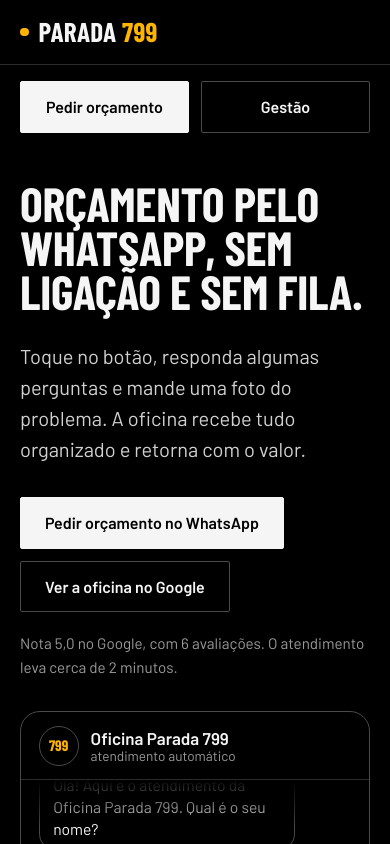
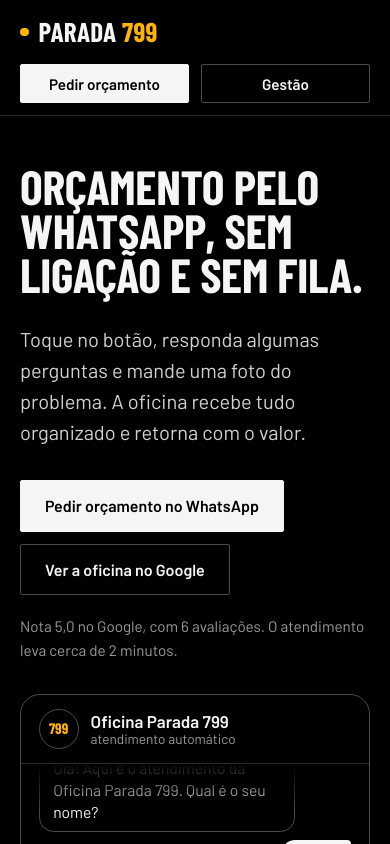
Before and after one commit to MatheusAnsel/Sistema-para-oficina, a Next.js app: page / in a window 390 px wide. Shown: the top 844 px of the page. Built offline with nearby package versions, Linux system fonts and the light colour scheme; no server answers.

Commit message:
fix: mantem Pedir orcamento e Gestao visiveis ao rolar no celular
A faixa com os dois botoes ficava no fluxo da pagina e saia da tela com poucos
pixels de rolagem (so a navbar era fixa). Agora ela fica dentro do cabecalho
fixo, em formato compacto. Testado em 390, 360, 320 e 1280px rolando a pagina.

```diff
--- a/src/app/globals.css
+++ b/src/app/globals.css
@@ -686,17 +686,23 @@
   .wordmark {
     white-space: nowrap;
   }
-  /* Celular: faixa com os dois botoes logo abaixo da navbar. */
+  /* Celular: faixa com os dois botoes logo abaixo da navbar, dentro do cabecalho fixo
+     (compacta, para nao ocupar muita tela e continuar visivel ao rolar). */
   .mobile-actions {
     display: flex;
     gap: 0.75rem;
-    padding-block: 1rem 0;
+    padding-block: 0 0.7rem;
   }
   .mobile-actions .btn {
     flex: 1 1 0;
     min-width: 0;
-    padding-inline: 0.75rem;
+    padding: 0.6rem 0.75rem;
+    font-size: 0.95rem;
     white-space: nowrap;
+  }
+  /* o cabecalho fica mais alto no celular: links internos nao podem ficar escondidos atras dele */
+  html {
+    scroll-padding-top: 8rem;
   }
   .chat-body {
     height: 26rem;
--- a/src/app/page.tsx
+++ b/src/app/page.tsx
@@ -65,9 +65,9 @@
             Pedir orçamento
           </a>
         </div>
-      </header>
 
-      {/* Celular: os dois botões ficam numa faixa logo abaixo da navbar (no desktop ficam dentro dela). */}
+        {/* Celular: os dois botões ficam numa faixa logo abaixo da navbar, dentro do cabeçalho fixo,
+            para continuarem na tela ao rolar (no desktop ficam dentro da navbar). */}
         <div className="mobile-actions wrap">
           <a className="btn btn-primary" href={cta} target="_blank" rel="noopener">
             Pedir orçamento
@@ -76,6 +76,7 @@
             Gestão
           </a>
         </div>
+      </header>
 
       <main id="topo">
         <section className="hero wrap">
```
Lines whose indentation alone changed are shown as unchanged.
